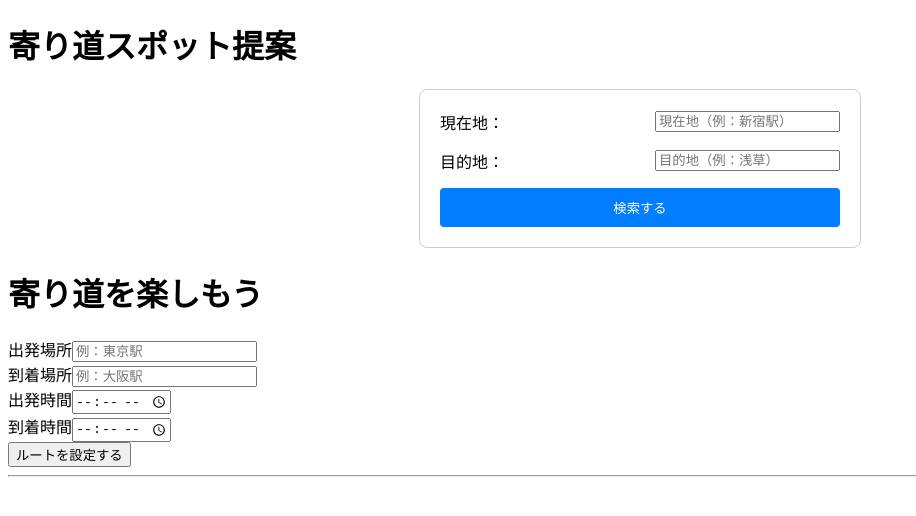
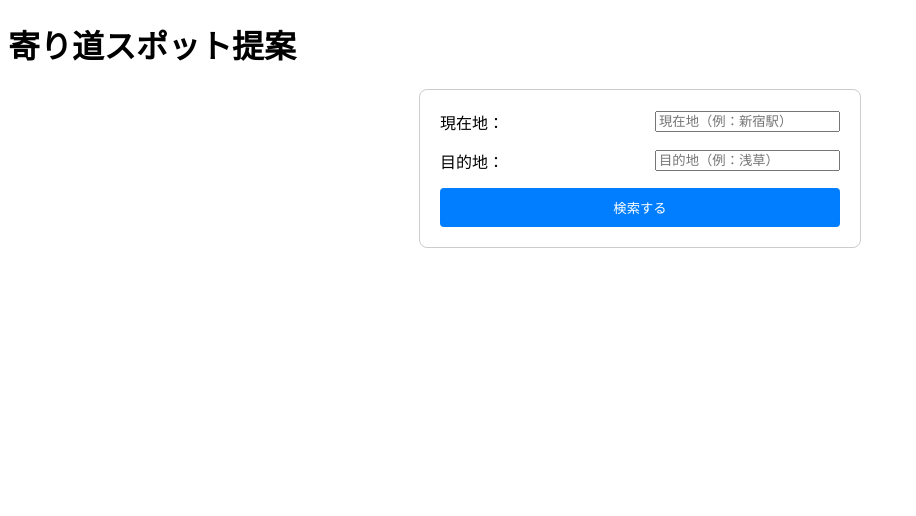
Before and after one commit to towazo/hackathon-travelguide, a React (Vite) app: page / in a window 1280 px wide. Shown: the top 516 px of the page, without its empty margins (0-916 px from the left). Built offline with nearby package versions, Linux system fonts and the light colour scheme.

Commit message:
ミス更新

```diff
--- a/src/components/SpotResultList.jsx
+++ b/src/components/SpotResultList.jsx
@@ -2,51 +2,12 @@ import SpotCard from "./SpotCard";
 
 function SpotResultList({ spots = [] }) {
   return (
-    <div className="spot-result-container">
-
-      <h1 className="site-title">
-        寄り道を楽しもう
-      </h1>
-
-      {/* 1. 出発・到着の入力フォームエリア（先ほど追加した部分） */}
-      <div className="route-input-form">
-        <div className="form-group">
-          <label>出発場所</label>
-          <input type="text" placeholder="例：東京駅" className="input-field" />
-        </div>
-
-        <div className="form-group">
-          <label>到着場所</label>
-          <input type="text" placeholder="例：大阪駅" className="input-field" />
-        </div>
-
-        <div className="time-group">
-          <div className="form-group flex-1">
-            <label>出発時間</label>
-            <input type="time" className="input-field" />
-          </div>
-          <div className="form-group flex-1">
-            <label>到着時間</label>
-            <input type="time" className="input-field" />
-          </div>
-        </div>
-
-        <button type="button" className="submit-btn">
-          ルートを設定する
-        </button>
-      </div>
-
-      <hr className="divider" />
-
-      {/* 2. スポット一覧エリア */}
-      <div className="spot-result-list">
+  <div className="spot-result-list">
         {spots.map((spot) => (
           <SpotCard key={spot.name} spot={spot} />
         ))}
       </div>
-
-    </div>
-  );
+    );
 }
 
 export default SpotResultList;
```
